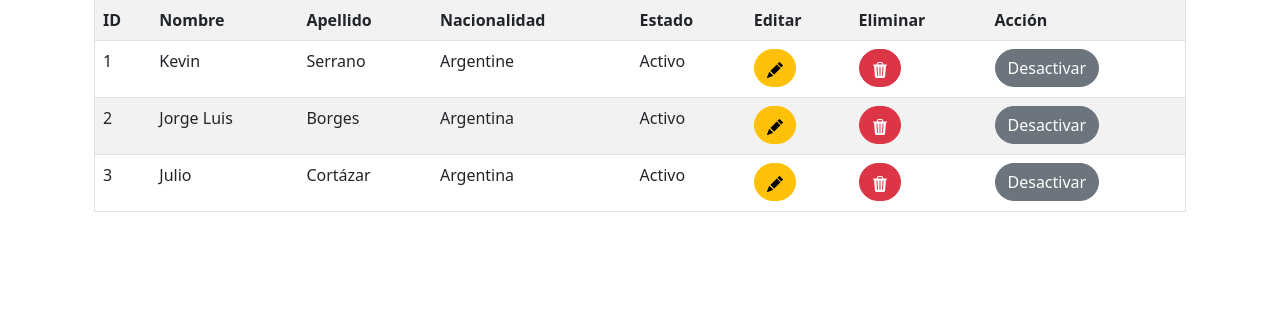
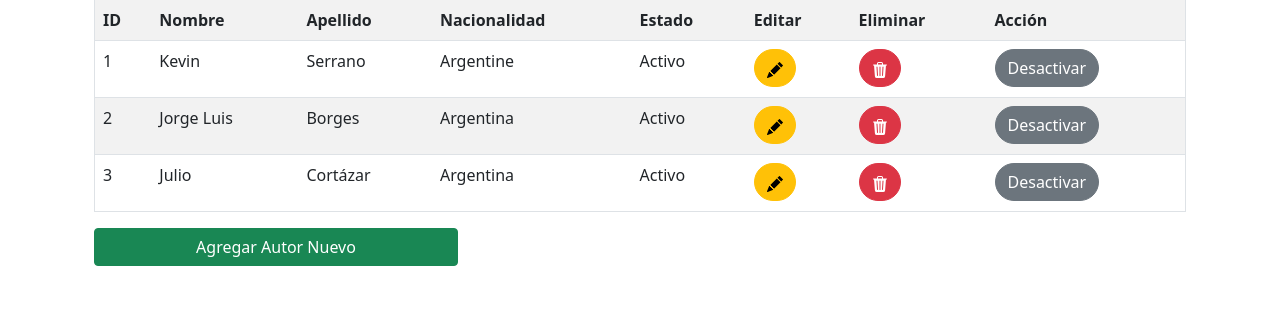
Before and after one commit to kevinserrano01/Biblioteca_App.v1, a Django app: page /biblioteca/autores/listado/ in a window 1280 px wide. Shown: the part 121-455 px from the top of the page. Run offline with Django 4.2, Linux system fonts and the light colour scheme; data comes from the database, SQL or seed files in the repository; both versions use the stored data as it was after the commit.

Commit message:
Modifique Autor para linkiear mejor

```diff
--- a/biblioteca/templates/autores_lista.html
+++ b/biblioteca/templates/autores_lista.html
@@ -69,7 +69,7 @@
                                         </button>
                                     </a>
                                 {% else %}
-                                    <a href="">
+                                    <a href="{% url 'activar_registro_autor' autor.id %}">
                                         <button type="button" class="btn btn-success rounded-pill">
                                             Activar
                                         </button>
@@ -82,12 +82,23 @@
                         <div class="alert alert-danger " role="alert">
                             Sin autores...
                         </div>
+                        {% endfor %}
                 </table>
-                {% endfor %}
+                <div class="col-4">
+                    <a class="d-grid gap-2 btn btn-success " href="{% url 'nuevos_Autores' %}">
+                        Agregar Autor Nuevo
+                    </a>
+                </div>
+
+
+
             </div>
         </div>
     </div>
+
+
     {% endblock %}
+
 
     <script src="https://cdn.jsdelivr.net/npm/bootstrap@5.0.2/dist/js/bootstrap.bundle.min.js" integrity="sha384-MrcW6ZMFYlzcLA8Nl+NtUVF0sA7MsXsP1UyJoMp4YLEuNSfAP+JcXn/tWtIaxVXM" crossorigin="anonymous"></script>
 </body>
--- a/biblioteca/templates/navbar.html
+++ b/biblioteca/templates/navbar.html
@@ -32,7 +32,7 @@
                         <a class="nav-link " href="{% url 'listado_autores' %}">Autores</a>
                     </li>
                     <li class="nav-item">
-                        <a class="nav-link " href=" ">Socios</a>
+                        <a class="nav-link " href="{% url 'listado_socios' %}">Socios</a>
                     </li>
                 </ul>
             </div>
--- a/biblioteca/views.py
+++ b/biblioteca/views.py
@@ -137,11 +137,13 @@ def reg_nuevAutores(request):
         nombre=request.POST['nombre']
         apellido=request.POST['apellido']
         nacionalidad=request.POST['nacionalidad']
+        activo = True
 
         Autor.objects.create(
             nombre=nombre,
             apellido=apellido,
-            nacionalidad=nacionalidad
+            nacionalidad=nacionalidad,
+            activo = activo
         )
     return render(request,'nuevo_autor.html')
 
```
Also changed, not shown: db.sqlite3.
